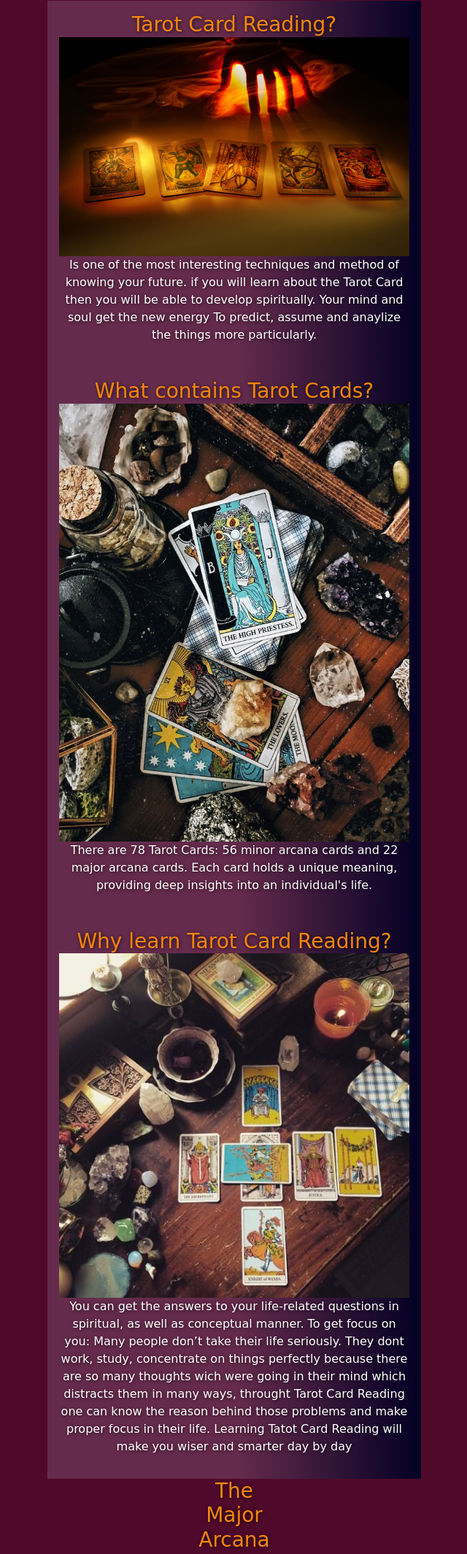
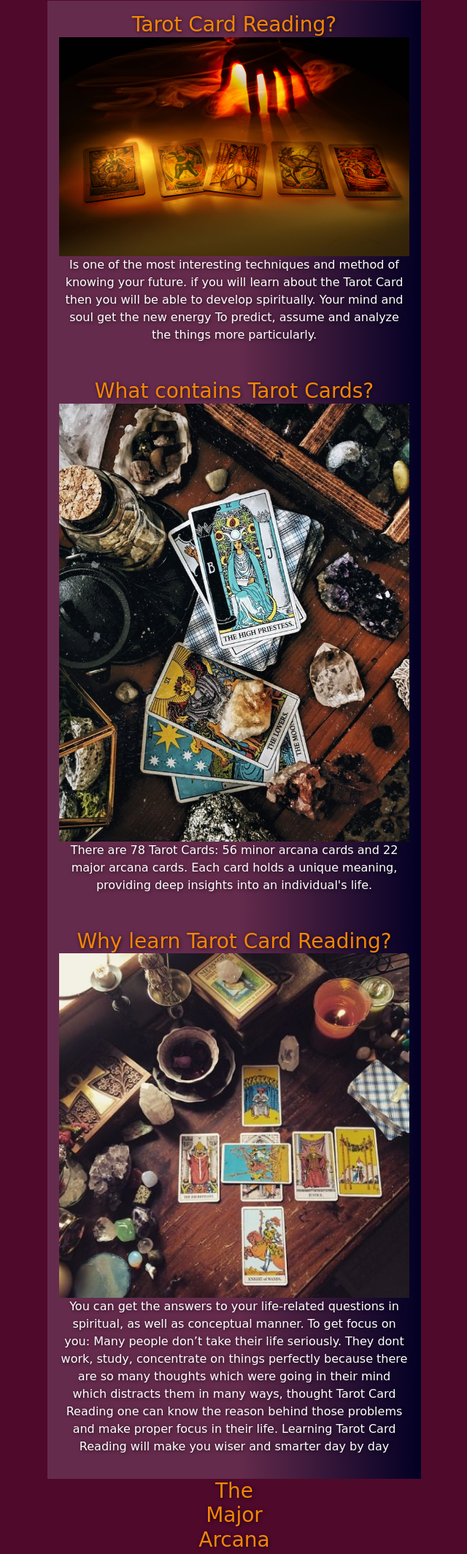
Before and after one commit to Johan-4P/Mysterious-Things, a plain HTML site: page tarot.html in a window 1280 px wide. Shown: the part 223-2352 px from the top of the page at 73% size, without its empty margins (319-959 px from the left). Drawn offline with nearby package versions, Linux system fonts and the light colour scheme; a web font is replaced by a local one.

Commit message:
have change some spelling problems

```diff
--- a/tarot.html
+++ b/tarot.html
@@ -71,7 +71,7 @@
                     your future.
                     if you will learn about the Tarot Card then you will be able to develop
                     spiritually. Your mind and soul get the new energy
-                    To predict, assume and anaylize the things more particularly.</p>
+                    To predict, assume and analyze the things more particularly.</p>
             </div>
             <div class="container-reading text-center mx-auto">
                 <h3 class="card-title text-center">What contains Tarot Cards?</h3>
@@ -88,11 +88,11 @@
                     as well as conceptual manner.
                     To get focus on you: Many people don’t take their life seriously.
                     They dont work, study, concentrate on things perfectly because there are so
-                    many thoughts wich were going in their mind which distracts
-                    them in many ways, throught Tarot Card Reading
+                    many thoughts which were going in their mind which distracts
+                    them in many ways, thought Tarot Card Reading
                     one can know the reason behind those problems and
                     make proper focus in their life.
-                    Learning Tatot Card Reading
+                    Learning Tarot Card Reading
                     will make you wiser and smarter day by day</p>
             </div>
         </section>
```
Also changed, not shown: index.html (+1 -1 lines), rune.html (+4 -4 lines).
